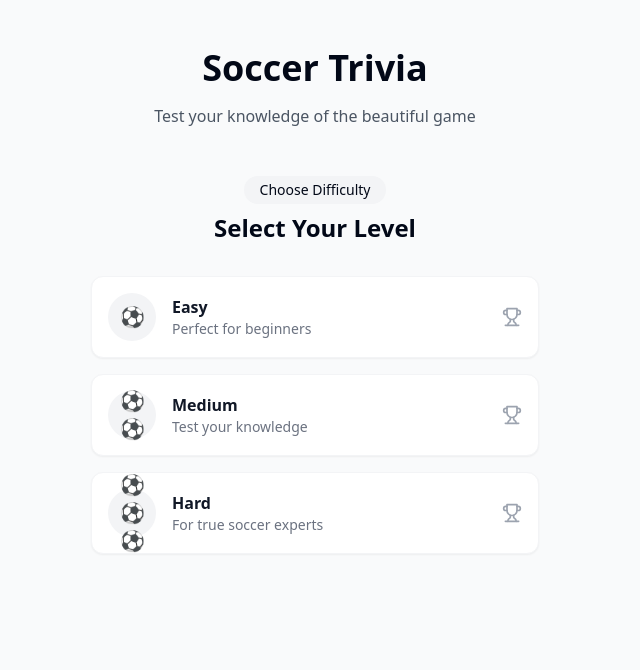
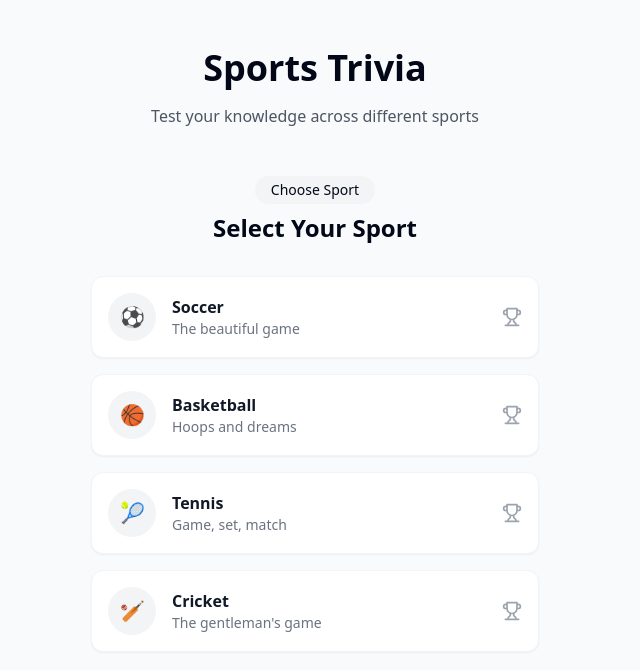
Before and after one commit to ajaynair710/sports-trivia, a React (Vite) app: page / in a window 1280 px wide. Shown: the top 670 px of the page, without its empty margins (325-965 px from the left). Built offline with nearby package versions, Linux system fonts and the light colour scheme.

Commit message:
Update trivia game
- Renamed the game to "Sports Trivia".
- Added option to select the sport at the beginning.
- Added numerous questions across various sports.

```diff
--- /dev/null
+++ b/src/components/SportSelector.tsx
@@ -0,0 +1,50 @@
+
+import { Trophy } from "lucide-react";
+
+const sports = [
+  { name: "Soccer", description: "The beautiful game", icon: "⚽" },
+  { name: "Basketball", description: "Hoops and dreams", icon: "🏀" },
+  { name: "Tennis", description: "Game, set, match", icon: "🎾" },
+  { name: "Cricket", description: "The gentleman's game", icon: "🏏" },
+];
+
+interface SportSelectorProps {
+  onSelect: (sport: string) => void;
+}
+
+const SportSelector = ({ onSelect }: SportSelectorProps) => {
+  return (
+    <div className="w-full max-w-md mx-auto space-y-4 animate-fade-up">
+      <div className="text-center mb-8">
+        <span className="inline-block px-4 py-1 bg-secondary rounded-full text-sm font-medium mb-2">
+          Choose Sport
+        </span>
+        <h2 className="text-2xl font-bold">Select Your Sport</h2>
+      </div>
+
+      {sports.map(({ name, description, icon }) => (
+        <button
+          key={name}
+          onClick={() => onSelect(name.toLowerCase())}
+          className="w-full p-4 bg-white rounded-xl shadow-sm border border-gray-100
+                     hover:shadow-md hover:border-primary/20 transition-all duration-200
+                     flex items-center justify-between group"
+        >
+          <div className="flex items-center gap-4">
+            <div className="w-12 h-12 rounded-full bg-secondary flex items-center justify-center
+                          group-hover:bg-primary/10 transition-colors">
+              <span className="text-xl">{icon}</span>
+            </div>
+            <div className="text-left">
+              <h3 className="font-semibold text-gray-900">{name}</h3>
+              <p className="text-sm text-gray-500">{description}</p>
+            </div>
+          </div>
+          <Trophy className="w-5 h-5 text-gray-400 group-hover:text-primary transition-colors" />
+        </button>
+      ))}
+    </div>
+  );
+};
+
+export default SportSelector;
--- a/src/data/questions.ts
+++ b/src/data/questions.ts
@@ -1,4 +1,3 @@
-
 interface Question {
   text: string;
   options: string[];
@@ -6,10 +5,13 @@ interface Question {
 }
 
 interface QuestionSet {
+  [key: string]: {
     [key: string]: Question[];
+  };
 }
 
 export const questions: QuestionSet = {
+  soccer: {
     easy: [
       {
         text: "Which country won the first FIFA World Cup in 1930?",
@@ -61,4 +63,99 @@ export const questions: QuestionSet = {
         correctAnswer: "Miroslav Klose"
       }
     ]
+  },
+  basketball: {
+    easy: [
+      {
+        text: "Who holds the NBA record for most points in a single game?",
+        options: ["Kobe Bryant", "Michael Jordan", "Wilt Chamberlain", "LeBron James"],
+        correctAnswer: "Wilt Chamberlain"
+      },
+      {
+        text: "How many points is a standard basketball free throw worth?",
+        options: ["1", "2", "3", "4"],
+        correctAnswer: "1"
+      },
+      {
+        text: "Which NBA team has won the most championships?",
+        options: ["Los Angeles Lakers", "Boston Celtics", "Chicago Bulls", "Golden State Warriors"],
+        correctAnswer: "Boston Celtics"
+      }
+    ],
+    medium: [
+      {
+        text: "In what year was the NBA founded?",
+        options: ["1936", "1946", "1956", "1966"],
+        correctAnswer: "1946"
+      },
+      {
+        text: "Who invented basketball?",
+        options: ["James Naismith", "William Morgan", "John Wooden", "Red Auerbach"],
+        correctAnswer: "James Naismith"
+      }
+    ],
+    hard: [
+      {
+        text: "What was the original name of the Harlem Globetrotters?",
+        options: ["New York Travelers", "Chicago Globetrotters", "Harlem Stars", "Chicago GIs"],
+        correctAnswer: "Chicago GIs"
+      }
+    ]
+  },
+  tennis: {
+    easy: [
+      {
+        text: "How many Grand Slam tournaments are there in tennis?",
+        options: ["2", "3", "4", "5"],
+        correctAnswer: "4"
+      },
+      {
+        text: "Which surface is Wimbledon played on?",
+        options: ["Clay", "Grass", "Hard Court", "Carpet"],
+        correctAnswer: "Grass"
+      }
+    ],
+    medium: [
+      {
+        text: "Who has won the most Grand Slam singles titles in men's tennis?",
+        options: ["Roger Federer", "Rafael Nadal", "Novak Djokovic", "Pete Sampras"],
+        correctAnswer: "Novak Djokovic"
+      }
+    ],
+    hard: [
+      {
+        text: "In which year was the first Wimbledon Championship held?",
+        options: ["1877", "1881", "1892", "1900"],
+        correctAnswer: "1877"
+      }
+    ]
+  },
+  cricket: {
+    easy: [
+      {
+        text: "How many players are there in a cricket team?",
+        options: ["9", "10", "11", "12"],
+        correctAnswer: "11"
+      },
+      {
+        text: "What is the term for scoring 6 runs with one hit in cricket?",
+        options: ["Home Run", "Six", "Maximum", "Grand Slam"],
+        correctAnswer: "Six"
+      }
+    ],
+    medium: [
+      {
+        text: "Which country won the first Cricket World Cup in 1975?",
+        options: ["Australia", "England", "India", "West Indies"],
+        correctAnswer: "West Indies"
+      }
+    ],
+    hard: [
+      {
+        text: "What is the highest individual score in Test cricket?",
+        options: ["375", "400", "401", "501"],
+        correctAnswer: "400"
+      }
+    ]
+  }
 };
--- a/src/pages/Index.tsx
+++ b/src/pages/Index.tsx
@@ -3,15 +3,25 @@ import { useState } from "react";
 import DifficultySelector from "@/components/DifficultySelector";
 import QuestionCard from "@/components/QuestionCard";
 import ScoreDisplay from "@/components/ScoreDisplay";
+import SportSelector from "@/components/SportSelector";
 import { questions } from "@/data/questions";
 import { useToast } from "@/hooks/use-toast";
 
 const Index = () => {
+  const [sport, setSport] = useState<string | null>(null);
   const [difficulty, setDifficulty] = useState<string | null>(null);
   const [currentQuestionIndex, setCurrentQuestionIndex] = useState(0);
   const [score, setScore] = useState(0);
   const [gameComplete, setGameComplete] = useState(false);
   const { toast } = useToast();
+
+  const handleSportSelect = (selectedSport: string) => {
+    setSport(selectedSport);
+    toast({
+      title: "Sport Selected!",
+      description: `Sport: ${selectedSport.charAt(0).toUpperCase() + selectedSport.slice(1)}`,
+    });
+  };
 
   const handleDifficultySelect = (selectedDifficulty: string) => {
     setDifficulty(selectedDifficulty);
@@ -38,7 +48,7 @@ const Index = () => {
 
     setTimeout(() => {
       const nextQuestion = currentQuestionIndex + 1;
-      if (nextQuestion < questions[difficulty!].length) {
+      if (nextQuestion < questions[sport!][difficulty!].length) {
         setCurrentQuestionIndex(nextQuestion);
       } else {
         setGameComplete(true);
@@ -47,6 +57,7 @@ const Index = () => {
   };
 
   const handleRestart = () => {
+    setSport(null);
     setDifficulty(null);
     setCurrentQuestionIndex(0);
     setScore(0);
@@ -56,21 +67,24 @@ const Index = () => {
   return (
     <div className="min-h-screen bg-gray-50 py-12 px-4">
       <div className="max-w-4xl mx-auto">
-        {/* Added relative positioning and z-index to header */}
         <div className="relative z-10 text-center mb-12 pt-4 sm:pt-0">
-          <h1 className="text-4xl font-bold mb-4">Soccer Trivia</h1>
-          <p className="text-gray-600">Test your knowledge of the beautiful game</p>
+          <h1 className="text-4xl font-bold mb-4">Sports Trivia</h1>
+          <p className="text-gray-600">Test your knowledge across different sports</p>
         </div>
 
-        <div className="relative z-0"> {/* Added wrapper with lower z-index */}
-          {!difficulty && (
+        <div className="relative z-0">
+          {!sport && (
+            <SportSelector onSelect={handleSportSelect} />
+          )}
+
+          {sport && !difficulty && (
             <DifficultySelector onSelect={handleDifficultySelect} />
           )}
 
-          {difficulty && !gameComplete && (
+          {sport && difficulty && !gameComplete && (
             <QuestionCard
               key={currentQuestionIndex}
-              question={questions[difficulty][currentQuestionIndex]}
+              question={questions[sport][difficulty][currentQuestionIndex]}
               onAnswer={handleAnswer}
             />
           )}
@@ -78,7 +92,7 @@ const Index = () => {
           {gameComplete && (
             <ScoreDisplay
               score={score}
-              total={questions[difficulty!].length}
+              total={questions[sport!][difficulty!].length}
               onRestart={handleRestart}
             />
           )}
```
Lines whose indentation alone changed are shown as unchanged.
